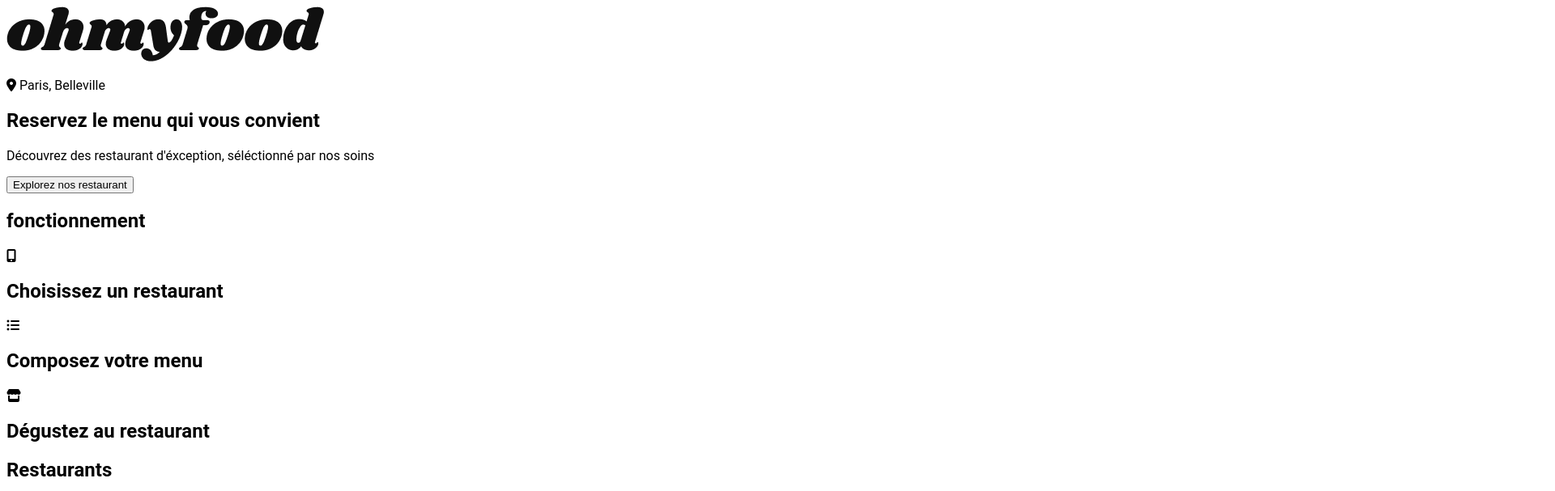
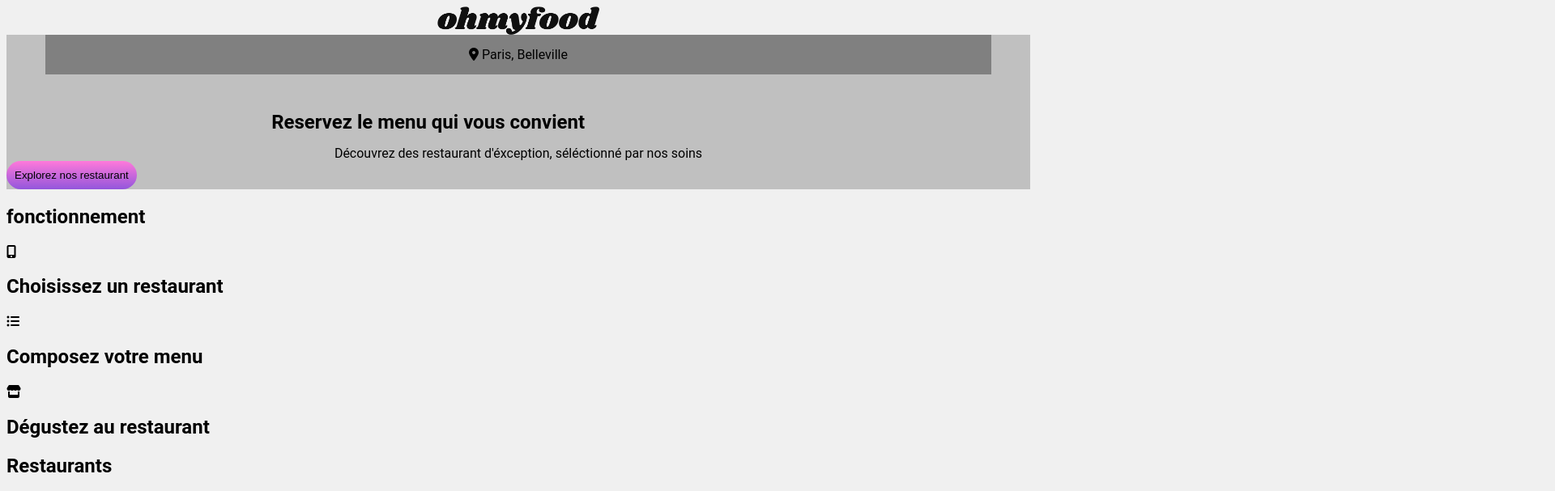
Before and after one commit to chrisnaf92i/ChristopherNafrere_3_12042020, a website: page index.html in a window 1280 px wide. Shown: the top 607 px of the page at 81% size, 1920 px wide, since content can reach past the window. Drawn offline with Linux system fonts and the light colour scheme.

Commit message:
mise en place de l'environnement sass

```diff
--- a/sass/Base/_base.scss
+++ b/sass/Base/_base.scss
@@ -1,4 +1,5 @@
 body
 {
     font-family:Roboto, sans-serif;
+    background-color: rgb(240, 240, 240);
 }
--- /dev/null
+++ b/sass/Utils/_mixin.scss
@@ -0,0 +1,11 @@
+@mixin S_button
+{
+    padding:10px;
+    border-radius: 45px;
+    border:none;
+    background:linear-gradient($color-secondary, $color-primary);
+    :hover
+    {
+        border:1px solid black;
+    }
+}
--- a/sass/main.scss
+++ b/sass/main.scss
@@ -1,4 +1,7 @@
-@import "./base/base";
 @import "./Base/typography";
+@import "./Base/base";
 @import "./Utils/variables";
-@import "./layout/header";
+@import "./Utils/mixin";
+@import "./Layout/header";
+@import "./Components/localisation";
+@import "./Components/restaurant";
```
Also changed, not shown: public/css/style.css, 1 other file.
